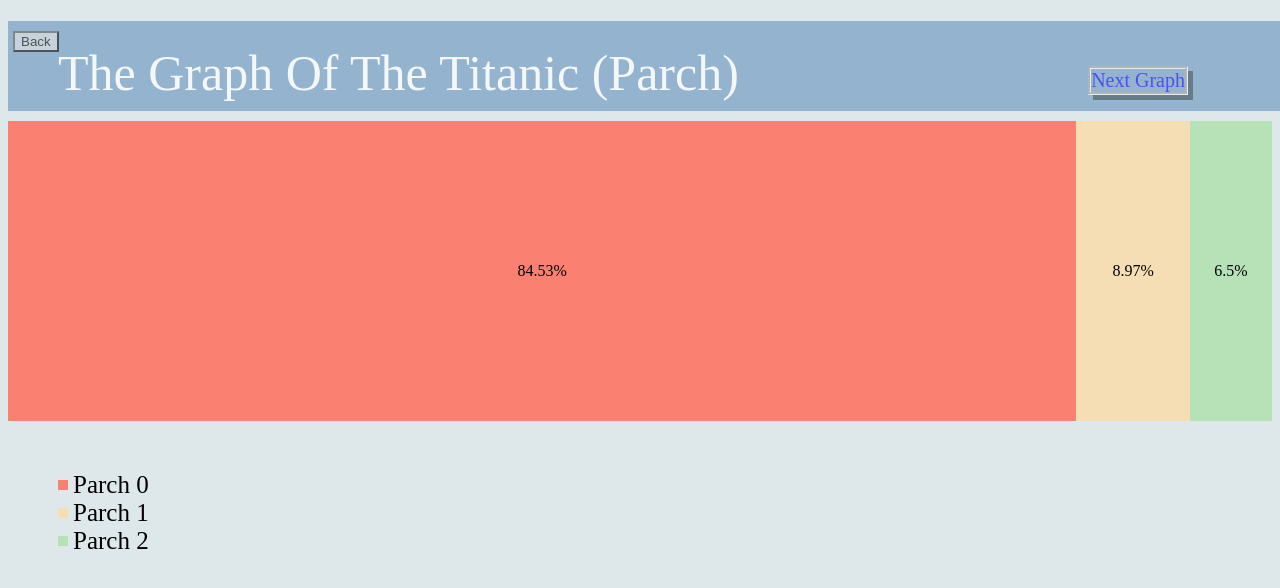
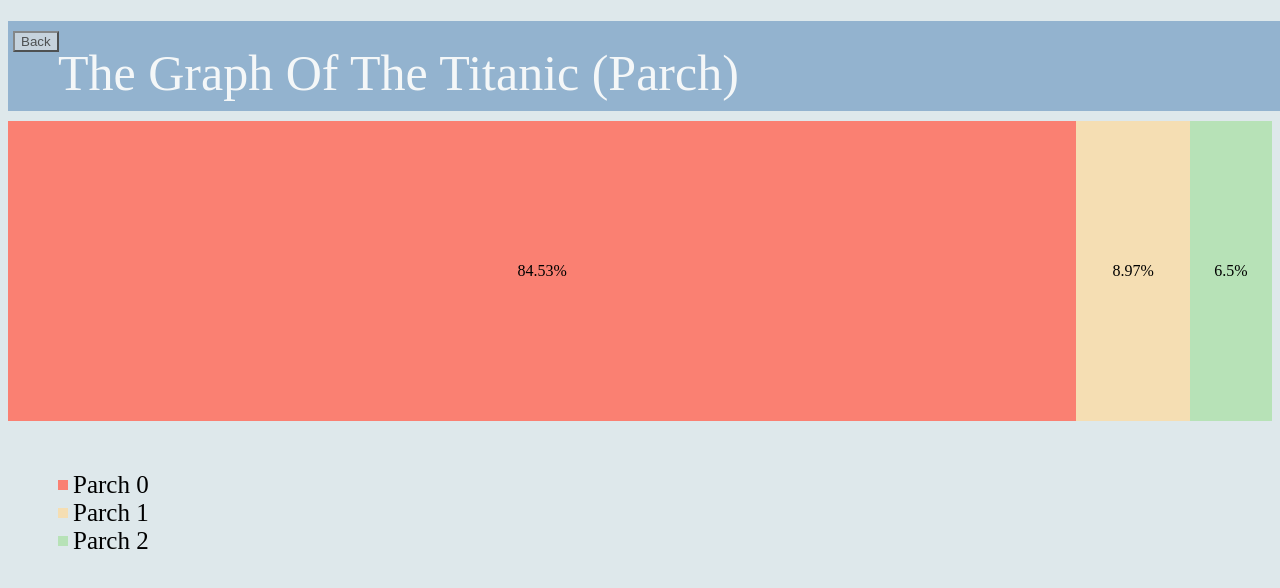
Before and after one commit to Andrean2305/STACKED-WITH-FLEX, a plain HTML site: page index.html in a window 1280 px wide. Drawn offline with Linux system fonts and the light colour scheme.

Commit message:
Update index.html

```diff
--- a/index.html
+++ b/index.html
@@ -14,7 +14,6 @@
         <body>
             <div class = "header">
                 <button onclick="goBack()">Back</button>
-                <p><a href="https://andrean2305.github.io/BAR-CHART-2/">Next Graph</a></p>
                 <div class = "headerlist">
                     <ul>
                         <li>The Graph Of The Titanic (Parch)</li>
```
